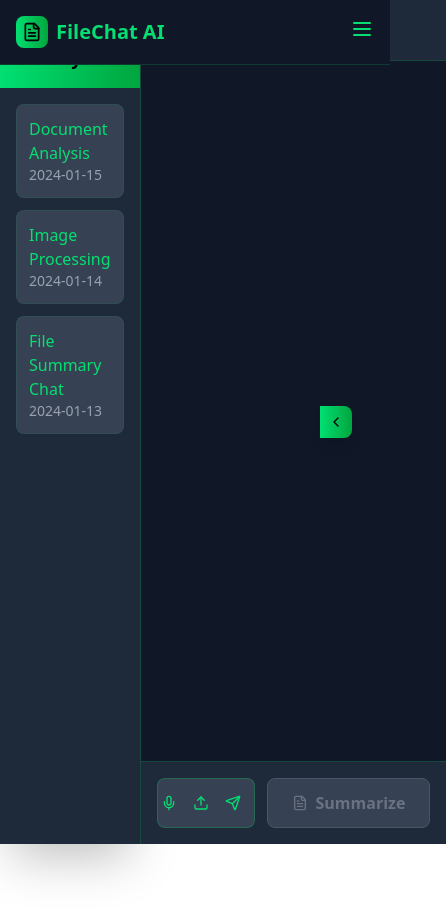
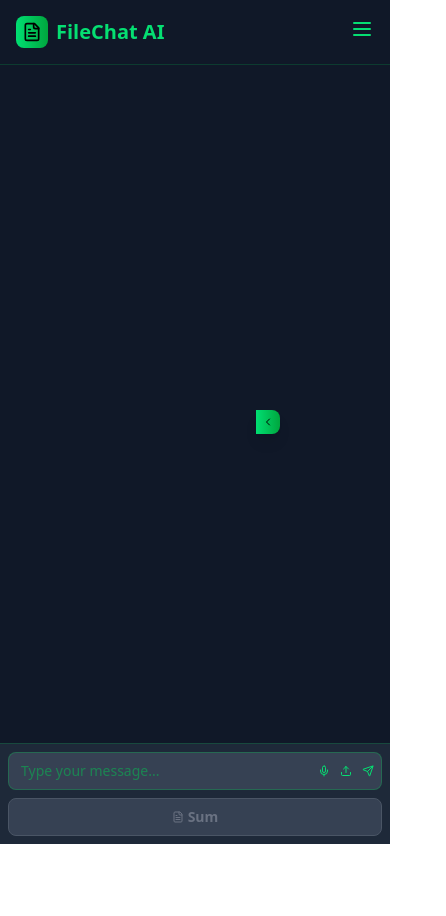
Before and after one commit to KriishChheda/TSEC, a React (Vite) app: page /chat in a window 390 px wide. Shown: the top 916 px of the page, 446 px wide, since content can reach past the window. After the commit the page ends 844 px from the top, so only its background shows below. Built offline with nearby package versions, Linux system fonts and the light colour scheme.

Commit message:
made chatcomponent mobile responsive

```diff
--- a/src/components/ChatComponent.jsx
+++ b/src/components/ChatComponent.jsx
@@ -199,16 +199,16 @@ const toggleListening = () => {
       onDragOver={handleDragOver}
       onDragLeave={handleDragLeave}>
       {/* Sidebar */}
-      <div className={`bg-gray-800 shadow-2xl transition-all duration-300 ${sidebarCollapsed ? 'w-0' : 'w-80'} border-r border-green-500/20`}>
+      <div className={`bg-gray-800 shadow-2xl transition-all duration-300 ${sidebarCollapsed ? 'w-0' : 'w-64 sm:w-72 md:w-80'} border-r border-green-500/20 ${sidebarCollapsed ? '' : 'hidden sm:block'}`}>
         <div className={`h-full ${sidebarCollapsed ? 'hidden' : 'block'}`}>
-          <div className="p-4 bg-gradient-to-r from-green-400 to-green-600 text-black">
-            <h2 className="text-lg font-bold">Chat History</h2>
+          <div className="p-3 sm:p-4 bg-gradient-to-r from-green-400 to-green-600 text-black">
+            <h2 className="text-base sm:text-lg font-bold">Chat History</h2>
           </div>
-          <div className="p-4 space-y-3 overflow-y-auto h-full">
+          <div className="p-3 sm:p-4 space-y-2 sm:space-y-3 overflow-y-auto h-full">
             {chatHistory.map(chat => (
-              <div key={chat.id} className="p-3 rounded-lg bg-gray-700 hover:bg-gradient-to-r hover:from-green-500/20 hover:to-green-400/20 border border-green-500/10 hover:border-green-400/30 cursor-pointer transition-all">
-                <div className="font-medium text-green-400">{chat.title}</div>
-                <div className="text-sm text-gray-400">{chat.timestamp}</div>
+              <div key={chat.id} className="p-2 sm:p-3 rounded-lg bg-gray-700 hover:bg-gradient-to-r hover:from-green-500/20 hover:to-green-400/20 border border-green-500/10 hover:border-green-400/30 cursor-pointer transition-all">
+                <div className="font-medium text-green-400 text-sm sm:text-base">{chat.title}</div>
+                <div className="text-xs sm:text-sm text-gray-400">{chat.timestamp}</div>
               </div>
             ))}
           </div>
@@ -218,52 +218,61 @@ const toggleListening = () => {
       {/* Sidebar Toggle Button */}
       <button
         onClick={() => setSidebarCollapsed(!sidebarCollapsed)}
-        className="absolute left-0 top-1/2 transform -translate-y-1/2 bg-gradient-to-r from-green-400 to-green-600 text-black p-2 rounded-r-lg shadow-lg hover:from-green-300 hover:to-green-500 transition-all z-10"
-        style={{ left: sidebarCollapsed ? '0' : '320px' }}
+        className="absolute left-0 top-1/2 transform -translate-y-1/2 bg-gradient-to-r from-green-400 to-green-600 text-black p-1.5 sm:p-2 rounded-r-lg shadow-lg hover:from-green-300 hover:to-green-500 transition-all z-10 sm:hidden"
+        style={{ left: sidebarCollapsed ? '0' : '256px' }}
+      >
+        {sidebarCollapsed ? <ChevronRight className="w-3 h-3 sm:w-4 sm:h-4" /> : <ChevronLeft className="w-3 h-3 sm:w-4 sm:h-4" />}
+      </button>
+
+      {/* Desktop Sidebar Toggle */}
+      <button
+        onClick={() => setSidebarCollapsed(!sidebarCollapsed)}
+        className="absolute left-0 top-1/2 transform -translate-y-1/2 bg-gradient-to-r from-green-400 to-green-600 text-black p-2 rounded-r-lg shadow-lg hover:from-green-300 hover:to-green-500 transition-all z-10 hidden sm:block"
+        style={{ left: sidebarCollapsed ? '0' : '288px' }}
       >
         {sidebarCollapsed ? <ChevronRight className="w-4 h-4" /> : <ChevronLeft className="w-4 h-4" />}
       </button>
 
       {/* Main Chat Area */}
-      <div className="flex-1 flex flex-col">
+      <div className="flex-1 flex flex-col min-w-0">
         {/* Header */}
-        <div className="bg-gray-800 shadow-lg border-b border-green-500/20 p-4">
-          <h1 className="text-xl font-bold text-green-400 flex items-center space-x-2">
+        <div className="bg-gray-800 shadow-lg border-b border-green-500/20 p-3 sm:p-4">
+          <h1 className="text-lg sm:text-xl font-bold text-green-400 flex items-center space-x-2">
             <span>File Analysis Chat</span>
           </h1>
         </div>
 
         {/* Messages Area */}
         <div
-          className={`flex-1 overflow-y-auto p-4 space-y-4 bg-gray-900 ${isDragging ? 'bg-green-900/20 border-2 border-dashed border-green-400' : ''}`}
+          className={`flex-1 overflow-y-auto p-2 sm:p-4 space-y-3 sm:space-y-4 bg-gray-900 ${isDragging ? 'bg-green-900/20 border-2 border-dashed border-green-400' : ''}`}
           onDrop={handleDrop}
           onDragOver={handleDragOver}
           onDragLeave={handleDragLeave}
         >
           {isDragging && (
             <div className="flex items-center justify-center h-full">
-              <div className="text-center text-green-400">
-                <Upload className="w-12 h-12 mx-auto mb-2 animate-bounce" />
-                <p className="text-lg font-bold">&gt; DROP FILES TO UPLOAD</p>
-                <p className="text-sm text-green-300">DRAG_AND_DROP.INITIATED</p>
+              <div className="text-center text-green-400 px-4">
+                <Upload className="w-8 h-8 sm:w-10 md:w-12 sm:h-10 md:h-12 mx-auto mb-2 animate-bounce" />
+                <p className="text-base sm:text-lg font-bold">&gt; DROP FILES TO UPLOAD</p>
+                <p className="text-xs sm:text-sm text-green-300">DRAG_AND_DROP.INITIATED</p>
               </div>
             </div>
           )}
 
           {messages.map(message => (
             <div key={message.id} className={`flex ${message.type === 'user' ? 'justify-end' : 'justify-start'}`}>
-              <div className={`max-w-xs lg:max-w-md px-4 py-2 rounded-lg border ${
+              <div className={`max-w-[85%] sm:max-w-xs lg:max-w-md px-3 sm:px-4 py-2 rounded-lg border ${
                 message.type === 'user'
                   ? 'bg-gradient-to-r from-green-600 to-green-500 text-black border-green-400 shadow-lg shadow-green-500/20'
                   : 'bg-gray-800 text-green-300 border-green-500/30 shadow-lg'
               }`}>
-                {message.text && <p className="text-sm">{message.text}</p>}
+                {message.text && <p className="text-xs sm:text-sm break-words">{message.text}</p>}
                 {message.files && message.files.length > 0 && (
                   <div className="mt-2 space-y-1">
                     {message.files.map(file => (
                       <div key={file.id} className="flex items-center space-x-2 text-xs bg-black/30 rounded p-1 border border-green-500/20">
                         {getFileIcon(file.type)}
-                        <span className="truncate text-green-300">{file.name}</span>
+                        <span className="truncate text-green-300 min-w-0">{file.name}</span>
                       </div>
                     ))}
                   </div>
@@ -279,23 +288,23 @@ const toggleListening = () => {
 
         {/* File Upload Preview */}
         {uploadedFiles.length > 0 && (
-          <div className="bg-gray-800 border-t border-green-500/20 p-3">
-            <div className="text-sm font-bold text-green-400 mb-2">Uploaded Files ({uploadedFiles.length})</div>
-            <div className="space-y-2 max-h-32 overflow-y-auto">
+          <div className="bg-gray-800 border-t border-green-500/20 p-2 sm:p-3">
+            <div className="text-xs sm:text-sm font-bold text-green-400 mb-2">Uploaded Files ({uploadedFiles.length})</div>
+            <div className="space-y-2 max-h-24 sm:max-h-32 overflow-y-auto">
               {uploadedFiles.map(file => (
                 <div key={file.id} className="flex items-center justify-between bg-gray-700 p-2 rounded border border-green-500/20">
                   <div className="flex items-center space-x-2 flex-1 min-w-0">
-                    <span className="text-green-400">{getFileIcon(file.type)}</span>
+                    <span className="text-green-400 flex-shrink-0">{getFileIcon(file.type)}</span>
                     <div className="min-w-0 flex-1">
-                      <div className="text-sm text-green-300 truncate">{file.name}</div>
+                      <div className="text-xs sm:text-sm text-green-300 truncate">{file.name}</div>
                       <div className="text-xs text-green-500">{formatFileSize(file.size)}</div>
                     </div>
                   </div>
                   <button
                     onClick={() => removeFile(file.id)}
-                    className="text-red-400 hover:text-red-300 ml-2 hover:bg-red-400/10 p-1 rounded transition-all"
+                    className="text-red-400 hover:text-red-300 ml-2 hover:bg-red-400/10 p-1 rounded transition-all flex-shrink-0"
                   >
-                    <X className="w-4 h-4" />
+                    <X className="w-3 h-3 sm:w-4 sm:h-4" />
                   </button>
                 </div>
               ))}
@@ -304,8 +313,8 @@ const toggleListening = () => {
         )}
 
         {/* Input Area */}
-        <div className="bg-gray-800 border-t border-green-500/20 p-4">
-          <div className="flex space-x-3">
+        <div className="bg-gray-800 border-t border-green-500/20 p-2 sm:p-4">
+          <div className="flex flex-col sm:flex-row space-y-2 sm:space-y-0 sm:space-x-3">
             {/* Search Input with integrated icons */}
             <div className="flex-1 relative">
               <input
@@ -314,18 +323,18 @@ const toggleListening = () => {
                 onChange={(e) => setInputText(e.target.value)}
                 onKeyPress={(e) => e.key === 'Enter' && sendMessage()}
                 placeholder="Type your message..."
-                className="w-full px-4 py-3 pr-20 bg-gray-700 border border-green-500/30 rounded-lg text-green-300 placeholder-green-500/50 focus:outline-none focus:ring-2 focus:ring-green-400 focus:border-green-400 transition-all"
+                className="w-full px-3 sm:px-4 py-2 sm:py-3 pr-16 sm:pr-20 bg-gray-700 border border-green-500/30 rounded-lg text-green-300 placeholder-green-500/50 focus:outline-none focus:ring-2 focus:ring-green-400 focus:border-green-400 transition-all text-sm sm:text-base"
               />
 
               {/* Upload and Send icons inside input */}
-              <div className="absolute right-2 top-1/2 transform -translate-y-1/2 flex items-center space-x-1">
+              <div className="absolute right-1 sm:right-2 top-1/2 transform -translate-y-1/2 flex items-center space-x-0.5 sm:space-x-1">
                 <div>
                     <button
                     onClick={toggleListening}
-                    className={`p-1.5 ${isListening ? 'text-red-400' : 'text-green-400'} hover:bg-green-400/10 rounded transition-all`}
+                    className={`p-1 sm:p-1.5 ${isListening ? 'text-red-400' : 'text-green-400'} hover:bg-green-400/10 rounded transition-all`}
                     title={isListening ? "Stop Listening" : "Start Voice Input"}
                     >
-                    {isListening ? <MicOff className="w-4 h-4 animate-pulse" /> : <Mic className="w-4 h-4" />}
+                    {isListening ? <MicOff className="w-3 h-3 sm:w-4 sm:h-4 animate-pulse" /> : <Mic className="w-3 h-3 sm:w-4 sm:h-4" />}
                     </button>
                 </div>
 
@@ -340,18 +349,18 @@ const toggleListening = () => {
 
                 <button
                   onClick={() => fileInputRef.current?.click()}
-                  className="p-1.5 text-green-400 hover:text-green-300 hover:bg-green-400/10 rounded transition-all"
+                  className="p-1 sm:p-1.5 text-green-400 hover:text-green-300 hover:bg-green-400/10 rounded transition-all"
                   title="Upload Files"
                 >
-                  <Upload className="w-4 h-4" />
+                  <Upload className="w-3 h-3 sm:w-4 sm:h-4" />
                 </button>
 
                 <button
                   onClick={sendMessage}
-                  className="p-1.5 text-green-400 hover:text-green-300 hover:bg-green-400/10 rounded transition-all"
+                  className="p-1 sm:p-1.5 text-green-400 hover:text-green-300 hover:bg-green-400/10 rounded transition-all"
                   title="Send Message"
                 >
-                  <Send className="w-4 h-4" />
+                  <Send className="w-3 h-3 sm:w-4 sm:h-4" />
                 </button>
               </div>
             </div>
@@ -360,14 +369,15 @@ const toggleListening = () => {
             <button
               onClick={summarizeFiles}
               disabled={uploadedFiles.length === 0}
-              className={`px-6 py-3 rounded-lg flex items-center space-x-2 transition-all font-bold ${
+              className={`px-3 sm:px-6 py-2 sm:py-3 rounded-lg flex items-center justify-center space-x-1 sm:space-x-2 transition-all font-bold text-sm sm:text-base whitespace-nowrap ${
                 uploadedFiles.length > 0
                   ? 'bg-gradient-to-r from-green-500 to-green-600 text-black hover:from-green-400 hover:to-green-500 shadow-lg shadow-green-500/20'
                   : 'bg-gray-700 text-gray-500 cursor-not-allowed border border-gray-600'
               }`}
             >
-              <FileText className="w-4 h-4" />
-              <span>Summarize</span>
+              <FileText className="w-3 h-3 sm:w-4 sm:h-4" />
+              <span className="hidden sm:inline">Summarize</span>
+              <span className="sm:hidden">Sum</span>
             </button>
           </div>
         </div>
```
